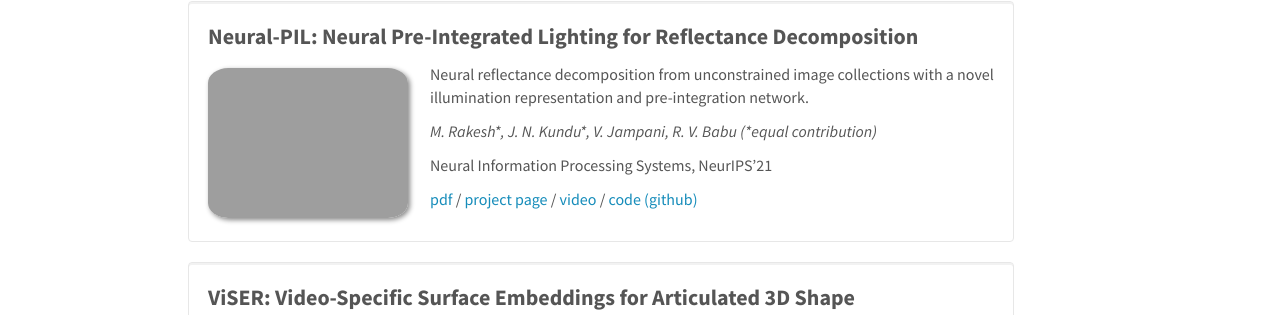
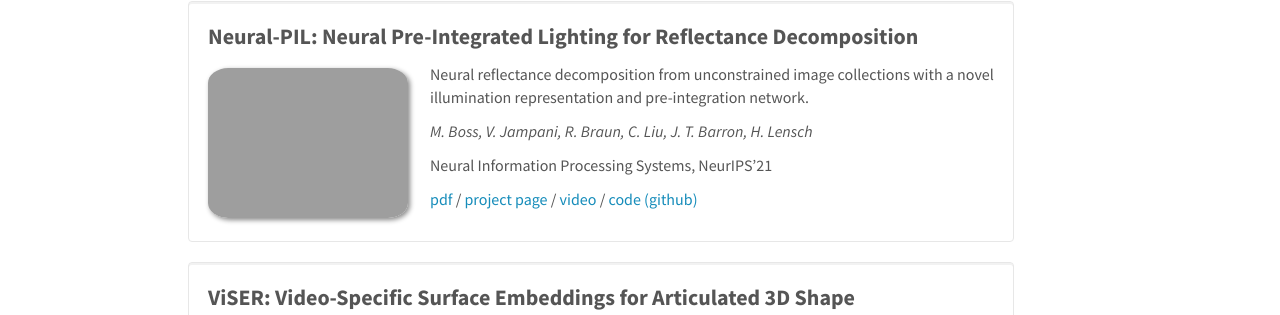
Before and after one commit to varunjampani/varunjampani.github.io, a Jekyll site: the page built from _pages/home.md, in a window 1280 px wide and 900 px high, scrolled down 887 px. Shown: the part 139-454 px from the top of the window. Built offline with Jekyll 4.4.1, drawn with Linux system fonts in a browser that asks for light colours; nearby versions of some CDN libraries.

Commit message:
Update publist.yml

```diff
--- a/_data/publist.yml
+++ b/_data/publist.yml
@@ -1,7 +1,7 @@
 - title: Neural-PIL&#58; Neural Pre-Integrated Lighting for Reflectance Decomposition
   image: neural_pil_neurips_21.gif
   description: Neural reflectance decomposition from unconstrained image collections with a novel illumination representation and pre-integration network.
-  authors: M. Rakesh&#42;, J. N. Kundu&#42;, V. Jampani, R. V. Babu (&#42;equal contribution)
+  authors: M. Boss, V. Jampani, R. Braun,	C. Liu,	J. T. Barron, H. Lensch
   venue: Neural Information Processing Systems, NeurIPS'21
   number_link: 4
   link1:
```
